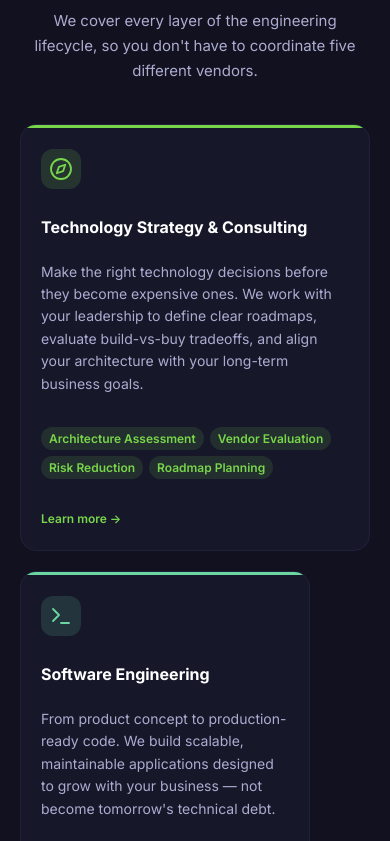
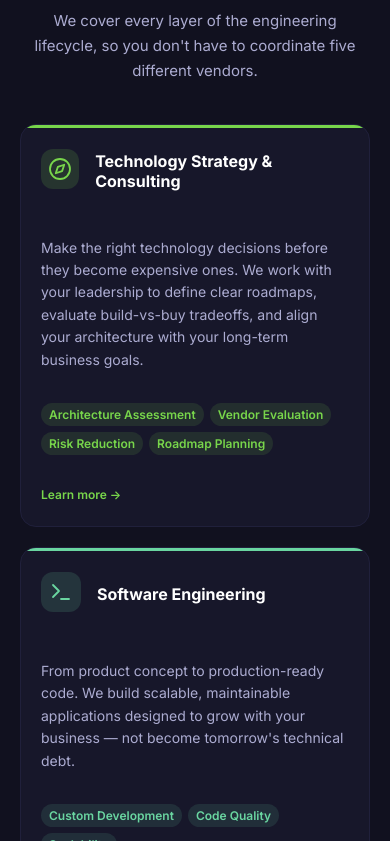
Before and after one commit to votum-it/votum-site, a React (Vite) app: page / in a window 390 px wide. Shown: the part 963-1804 px from the top of the page. Built offline with nearby package versions, Linux system fonts and the light colour scheme.

Commit message:
Changed services cards, fixed mobile responsivness

```diff
--- a/src/components/HowWeWork.css
+++ b/src/components/HowWeWork.css
@@ -175,7 +175,7 @@
   }
 
   .feature-strip__visual {
-    aspect-ratio: auto;
+    display: none;
   }
 
   .feature-strip__title {
--- a/src/components/Services.css
+++ b/src/components/Services.css
@@ -106,9 +106,15 @@
 .service-card--navy:hover   { border-color: rgba(106,106,173,0.4); }
 
 /* Icon */
+.service-card__heading {
+  display: flex;
+  align-items: center;
+  gap: 16px;
+  margin-bottom: 20px;
+}
+
 .service-card__icon {
   width: 48px; height: 48px; border-radius: 12px;
-  margin-bottom: 24px;
   display: flex; align-items: center; justify-content: center;
 }
 .service-card--green  .service-card__icon { background: rgba(120,214,75,0.15); }
@@ -120,14 +126,13 @@
 
 .service-card__title {
   font-family: var(--font-display);
-  font-size: 20px; font-weight: 700; margin-bottom: 12px;
+  font-size: 20px; font-weight: 700;
   -webkit-font-smoothing: antialiased;
   -moz-osx-font-smoothing: grayscale;
-  /* FIX: set min-height to ensure consistent space for titles,
-     so descriptions align the same across all cards */
   min-height: 56px;
   display: flex;
-  align-items: flex-start;
+  align-items: center;
+  margin: 0;
 }
 .service-card__body {
   /* FIX: bumped from 14px to 15px — improves readability on dark backgrounds */
@@ -270,6 +275,7 @@
 
 @media (max-width: 900px) {
   .services-grid { grid-template-columns: 1fr; }
+  .services-grid .service-card { grid-column: auto !important; }
 }
 
 @media (max-width: 640px) {
--- a/src/components/Services.jsx
+++ b/src/components/Services.jsx
@@ -165,8 +165,10 @@ export default function Services() {
             key={svc.title}
             className={`service-card service-card--${svc.variant} reveal ${DELAY[i]}`}
           >
-            <div className="service-card__icon">{svc.icon}</div>
-            <div className="service-card__title">{svc.title}</div>
+            <div className="service-card__heading">
+              <div className="service-card__icon">{svc.icon}</div>
+              <div className="service-card__title">{svc.title}</div>
+            </div>
             <div className="service-card__body">{svc.body}</div>
             <div className="service-card__tags">
               {svc.tags.map((t) => (
```
